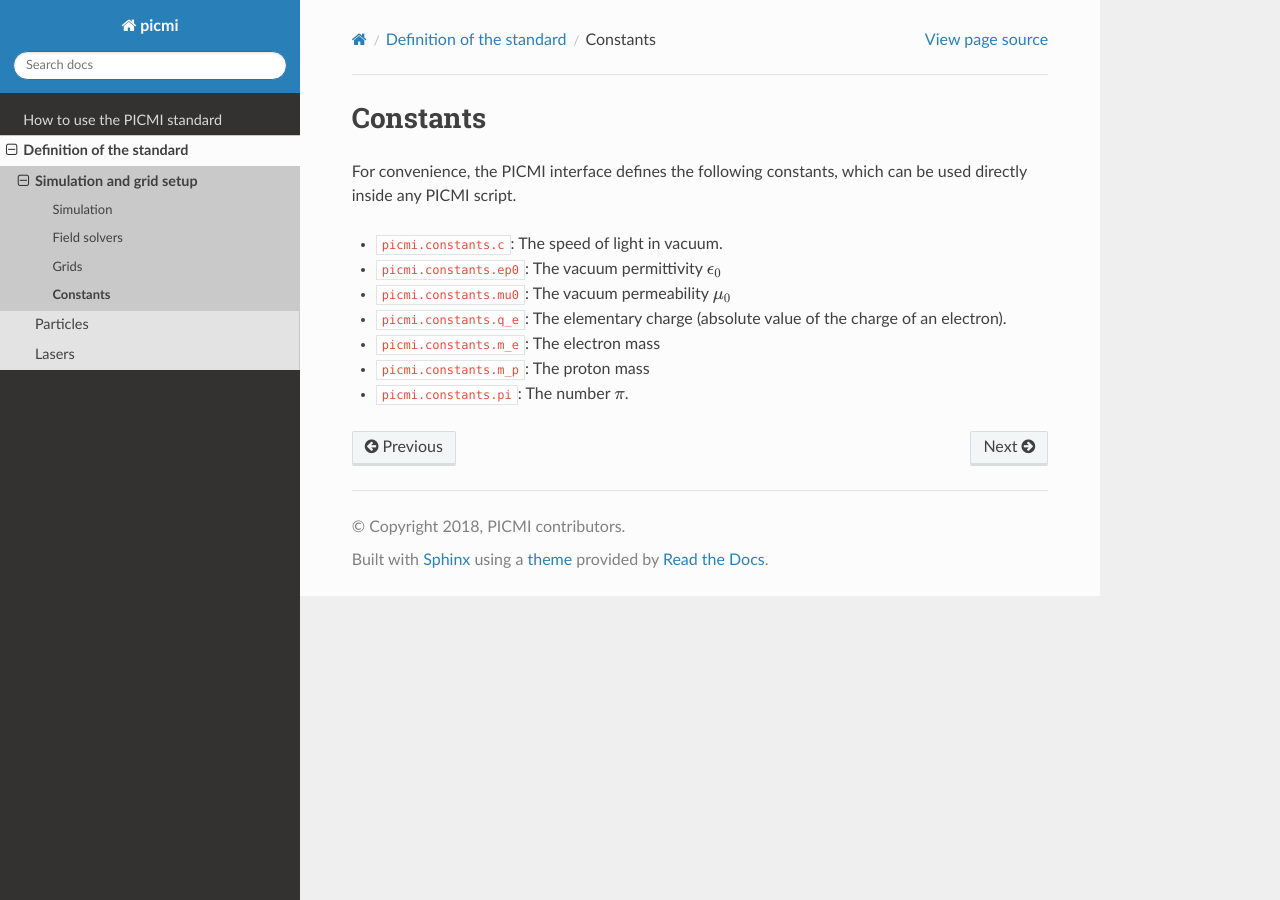
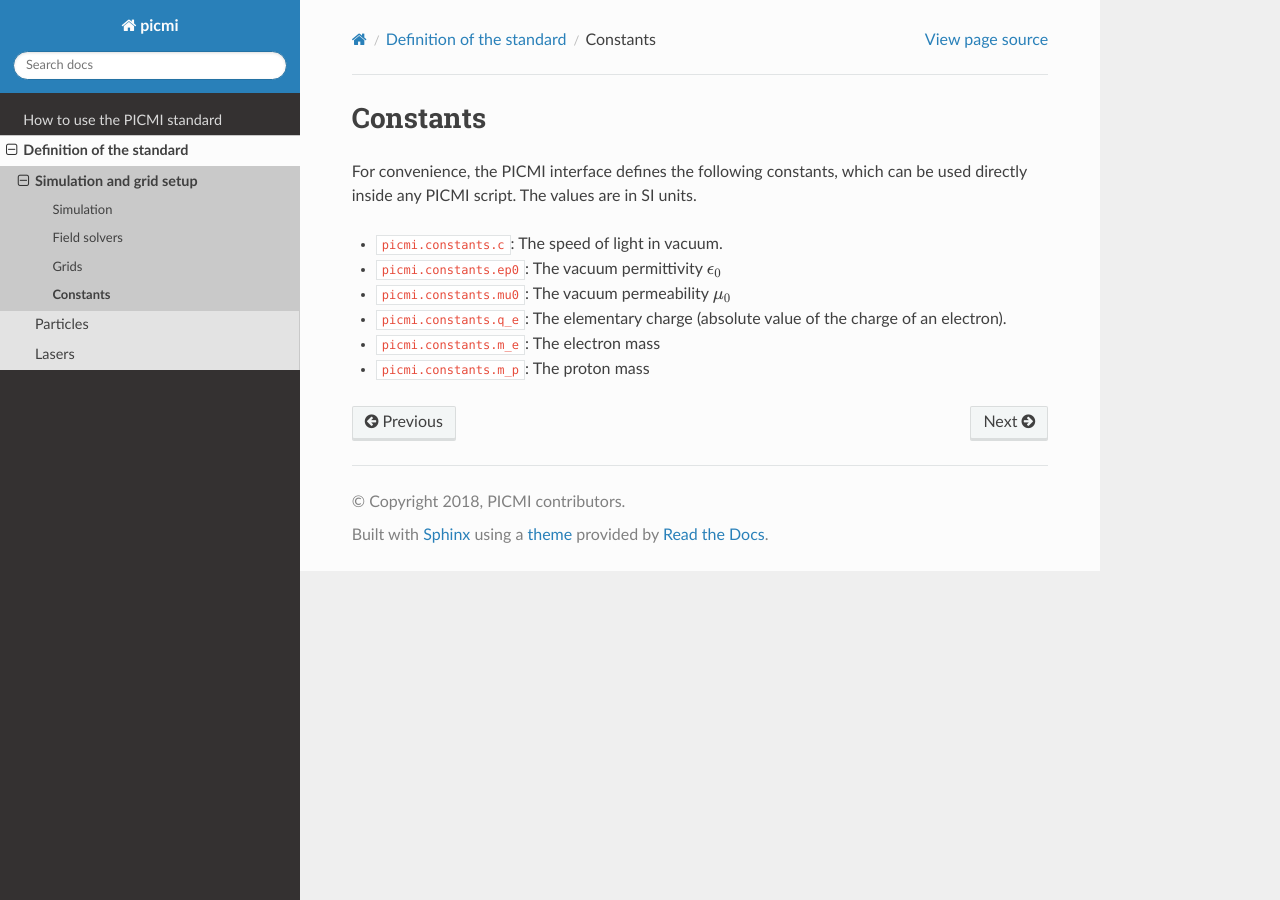
Before and after one commit to picmi-standard/picmi, a Sphinx documentation site: the page built from Docs/source/standard/constants.rst, in a window 1280 px wide. Built offline with Sphinx 7.4.7 and the Read the Docs theme 2.0.0, drawn with Linux system fonts in a browser that asks for light colours.

Commit message:
Update example

```diff
--- a/Docs/source/standard/constants.rst
+++ b/Docs/source/standard/constants.rst
@@ -2,7 +2,7 @@ Constants
 =========
 
 For convenience, the PICMI interface defines the following constants,
-which can be used directly inside any PICMI script.
+which can be used directly inside any PICMI script. The values are in SI units.
 
 - ``picmi.constants.c``: The speed of light in vacuum.
 - ``picmi.constants.ep0``: The vacuum permittivity :math:`\epsilon_0`
@@ -10,4 +10,3 @@ which can be used directly inside any PICMI script.
 - ``picmi.constants.q_e``: The elementary charge (absolute value of the charge of an electron).
 - ``picmi.constants.m_e``: The electron mass
 - ``picmi.constants.m_p``: The proton mass
-- ``picmi.constants.pi``: The number :math:`\pi`.
```
Also changed, not shown: 1 other file.
